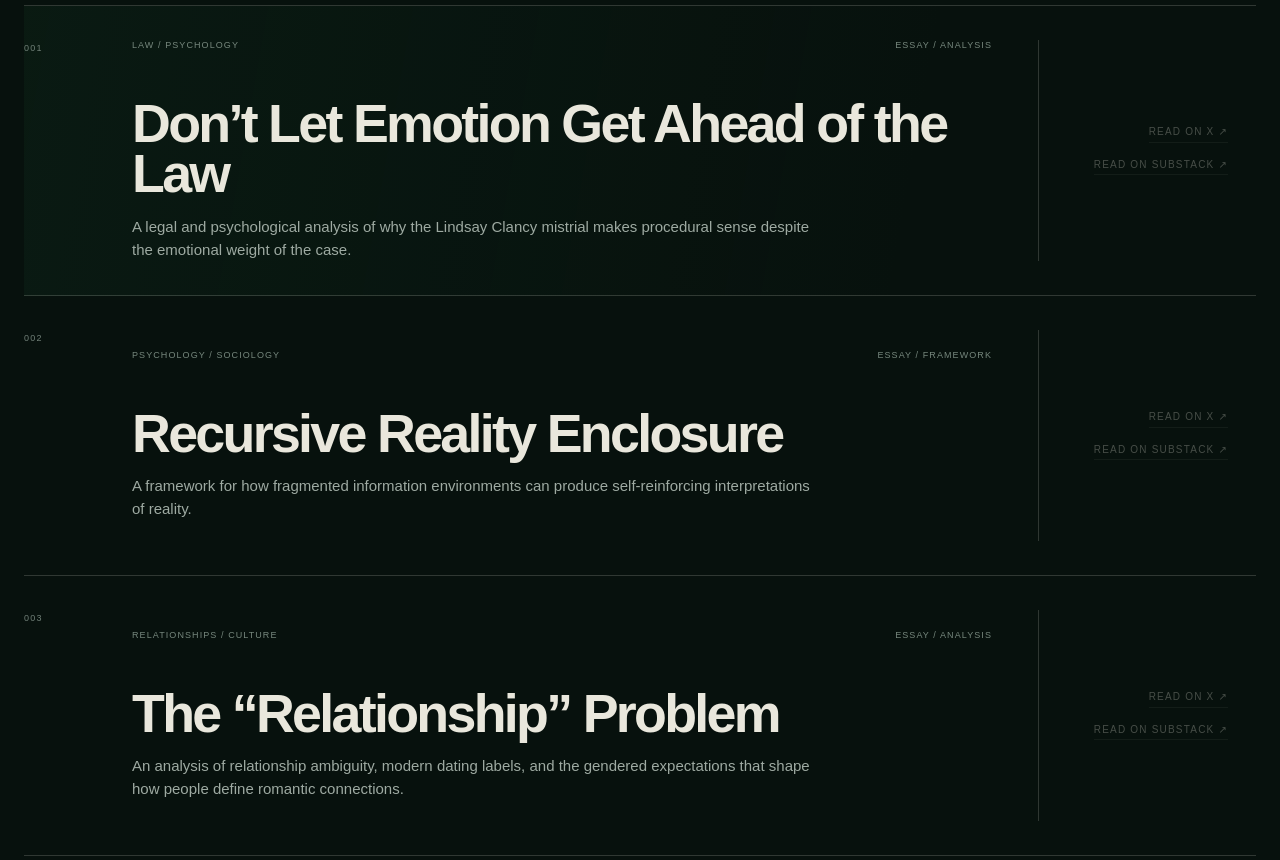
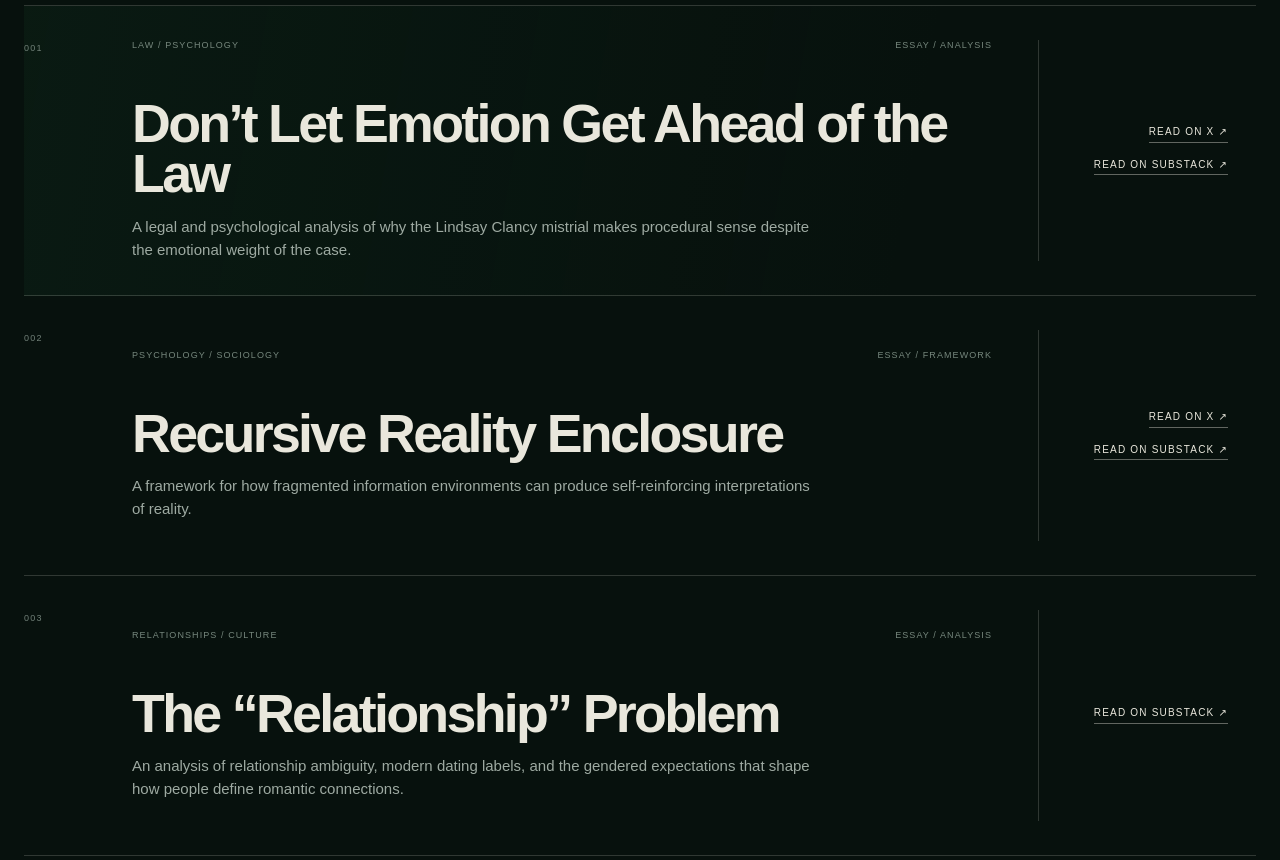
Before and after one commit to byalamir/byalamir.github.io, a plain HTML site: page writing/index.html in a window 1280 px wide. Shown: the part 480-1340 px from the top of the page. Drawn offline with Linux system fonts and the light colour scheme.

Commit message:
Activate writing publication links by platform

```diff
--- a/writing/index.html
+++ b/writing/index.html
@@ -63,8 +63,8 @@
           <p>A legal and psychological analysis of why the Lindsay Clancy mistrial makes procedural sense despite the emotional weight of the case.</p>
         </div>
         <div class="writing-card-links" aria-label="Publication links for Don't Let Emotion Get Ahead of the Law">
-          <span class="publication-link unavailable" aria-disabled="true">Read on X ↗</span>
-          <span class="publication-link unavailable" aria-disabled="true">Read on Substack ↗</span>
+          <a class="publication-link" href="https://x.com/HopeInSeptember/status/2095920047420043598" target="_blank" rel="noopener noreferrer">Read on X ↗</a>
+          <a class="publication-link" href="https://alamirstmichael.substack.com/p/dont-let-emotion-get-ahead-of-the?r=8yeug7" target="_blank" rel="noopener noreferrer">Read on Substack ↗</a>
         </div>
       </article>
 
@@ -76,8 +76,8 @@
           <p>A framework for how fragmented information environments can produce self-reinforcing interpretations of reality.</p>
         </div>
         <div class="writing-card-links" aria-label="Publication links for Recursive Reality Enclosure">
-          <span class="publication-link unavailable" aria-disabled="true">Read on X ↗</span>
-          <span class="publication-link unavailable" aria-disabled="true">Read on Substack ↗</span>
+          <a class="publication-link" href="https://x.com/HopeInSeptember/status/2094484690052759830" target="_blank" rel="noopener noreferrer">Read on X ↗</a>
+          <a class="publication-link" href="https://alamirstmichael.substack.com/p/recursive-reality-enclosure-a-sociotechnical?r=8yeug7" target="_blank" rel="noopener noreferrer">Read on Substack ↗</a>
         </div>
       </article>
 
@@ -89,8 +89,7 @@
           <p>An analysis of relationship ambiguity, modern dating labels, and the gendered expectations that shape how people define romantic connections.</p>
         </div>
         <div class="writing-card-links" aria-label="Publication links for The Relationship Problem">
-          <span class="publication-link unavailable" aria-disabled="true">Read on X ↗</span>
-          <span class="publication-link unavailable" aria-disabled="true">Read on Substack ↗</span>
+          <a class="publication-link" href="https://alamirstmichael.substack.com/p/the-relationship-problem-relationship?r=8yeug7" target="_blank" rel="noopener noreferrer">Read on Substack ↗</a>
         </div>
       </article>
     </section>
```
